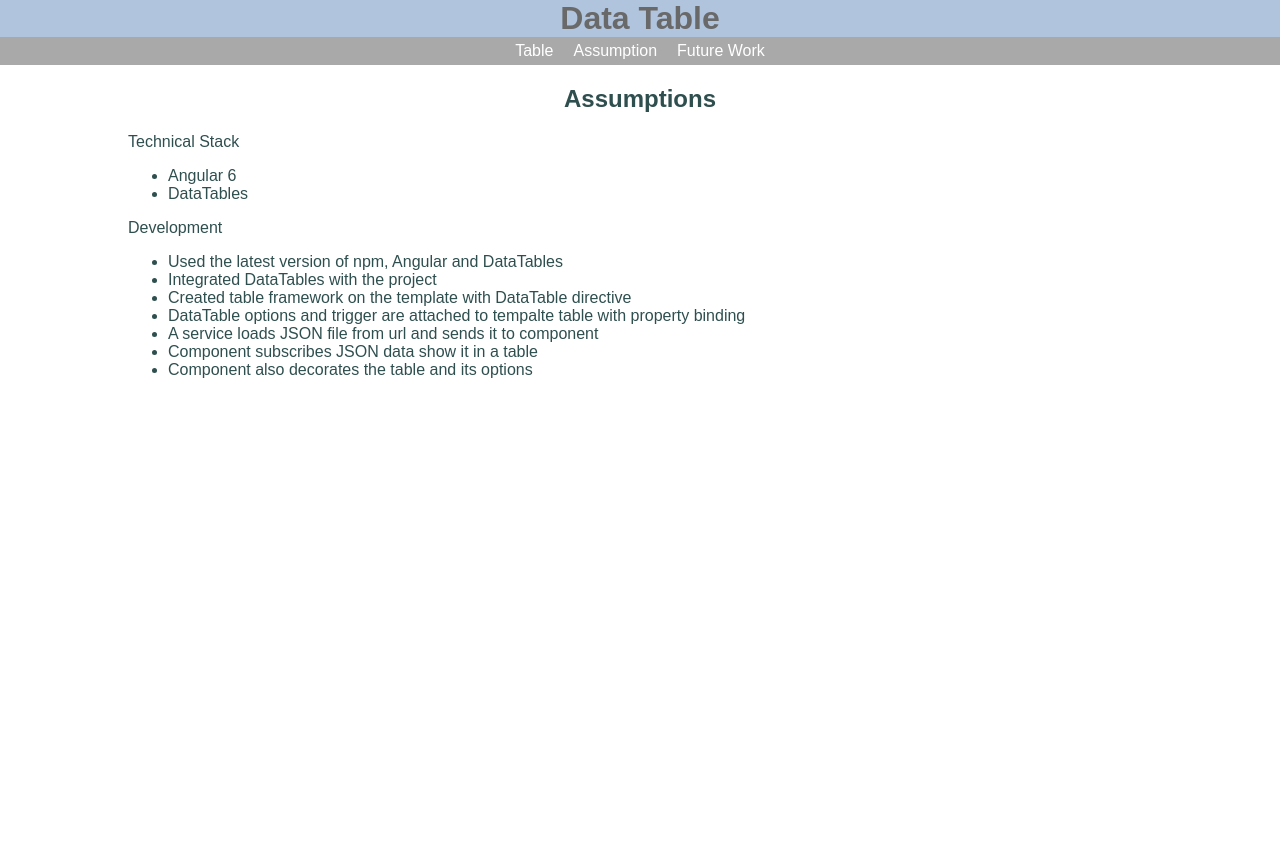
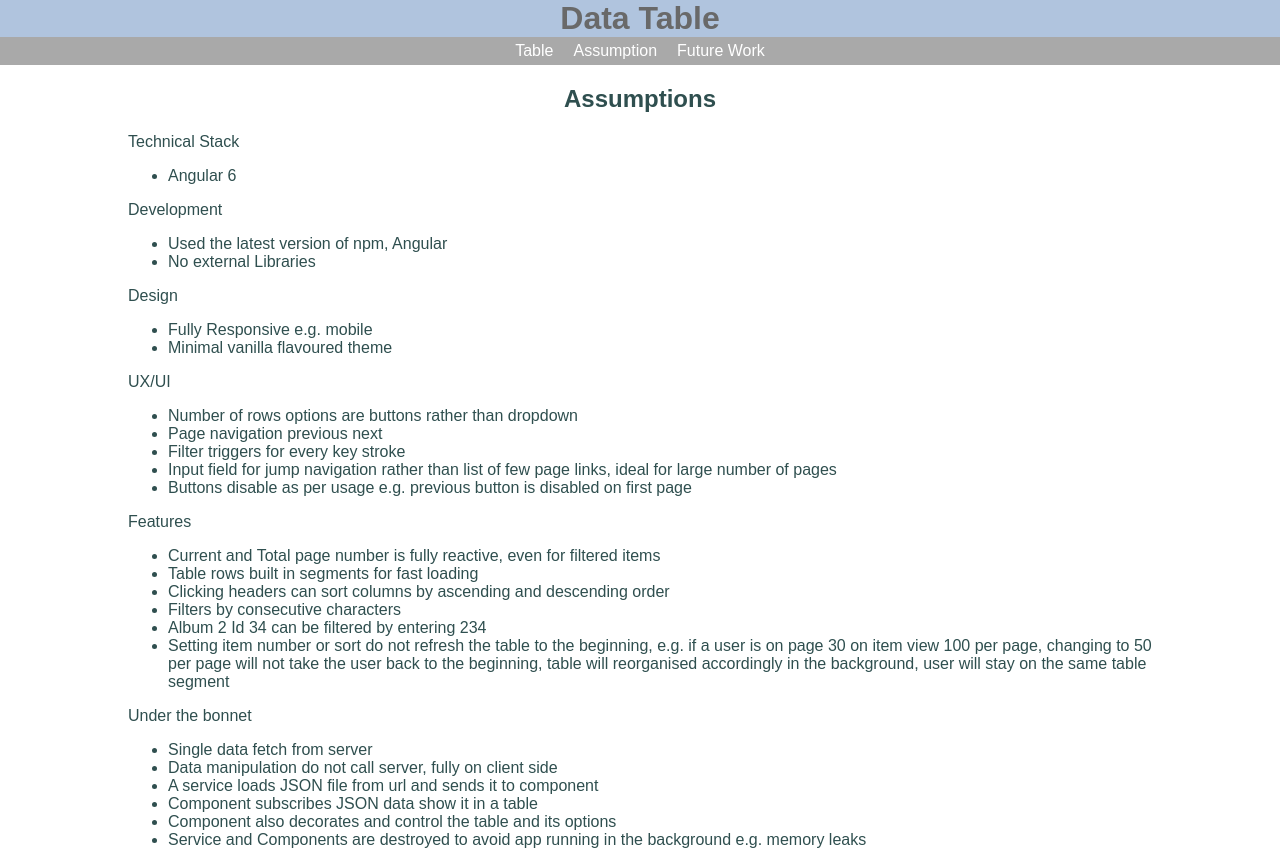
Before and after one commit to fuadhaider/angular-dynamic-data-table, an Angular app: page /assumption in a window 1280 px wide. Before the commit the page ends 800 px from the top, so only its background shows below. Built offline with nearby package versions, Linux system fonts and the light colour scheme.

Commit message:
all done

```diff
--- a/src/app/assumption/assumption.component.html
+++ b/src/app/assumption/assumption.component.html
@@ -3,17 +3,51 @@
 <p>Technical Stack</p>
 <ul>
   <li>Angular 6</li>
-  <li>DataTables</li>
 </ul>
 
 <p>Development</p>
 <ul>
-  <li>Used the latest version of npm, Angular and DataTables</li>
-  <li>Integrated DataTables with the project</li>
-  <li>Created table framework on the template with DataTable directive</li>
-  <li>DataTable options and trigger are attached to tempalte table with property
-    binding</li>
+  <li>Used the latest version of npm, Angular</li>
+  <li>No external Libraries</li>
+</ul>
+
+<p>Design</p>
+<ul>
+  <li>Fully Responsive e.g. mobile</li>
+  <li>Minimal vanilla flavoured theme</li>
+</ul>
+
+<p>UX/UI</p>
+<ul>
+  <li>Number of rows options are buttons rather than dropdown</li>
+  <li>Page navigation previous next</li>
+  <li>Filter triggers for every key stroke</li>
+  <li>Input field for jump navigation rather than list of few page links,
+     ideal for large number of pages</li>
+  <li>Buttons disable as per usage e.g. previous button is disabled on
+    first page</li>
+</ul>
+
+<p>Features</p>
+<ul>
+  <li>Current and Total page number is fully reactive, even for filtered items</li>
+  <li>Table rows built in segments for fast loading</li>
+  <li>Clicking headers can sort columns by ascending and descending order</li>
+  <li>Filters by consecutive characters</li>
+  <li>Album 2 Id 34 can be filtered by entering 234</li>
+  <li>Setting item number or sort do not refresh the table to the beginning,
+    e.g. if a user is on page 30 on item view 100 per page, changing to 50 per
+    page will not take the user back to the beginning, table will reorganised
+    accordingly in the background, user will stay on the same table segment</li>
+</ul>
+
+<p>Under the bonnet</p>
+<ul>
+  <li>Single data fetch from server</li>
+  <li>Data manipulation do not call server, fully on client side</li>
   <li>A service loads JSON file from url and sends it to component</li>
   <li>Component subscribes JSON data show it in a table</li>
-  <li>Component also decorates the table and its options</li>
+  <li>Component also decorates and control the table and its options</li>
+  <li>Service and Components are destroyed to avoid app running in the background
+    e.g. memory leaks</li>
 </ul>
--- a/src/app/future-work/future-work.component.html
+++ b/src/app/future-work/future-work.component.html
@@ -3,19 +3,19 @@
 
 <p>Design</p>
 <ul>
-  <li>URL or long text can be made more responsive with hide/show,
-    sub-rows, tooltips etc.</li>
-  <li>Sorting arrows on table header can be centred</li>
+  <li>As it is customed made, any theme can be integrated, depends on end users</li>
   <li>Can add more colours to the table header, columns, rows using
     Analogous or Split Complementary Schemes
   </li>
+  <li>URL or long text can be made more responsive with hide/show,
+    sub-rows, tooltips etc.</li>
   <li>Show Entry and Search options can be made more attractive by size
     and highlight on hovering effect</li>
+  <li>Input field, buttons can be converted into dropdown, linked list etc.</li>
 </ul>
 
 <p>Features</p>
 <ul>
-  <li>Speed up loading time by loading data by in segments</li>
   <li>Dynamic table can be created; app will fetch JSON keys as headers,
    build number of columns based on the number of JSON properties</li>
    <li>Other data formats can be used e.g. XML</li>
@@ -24,6 +24,9 @@
   <li>Graphs and Charts can be generated integrating D3js, depends on the
     type on data</li>
   <li>Custom and individual column filtering input box</li>
+  <li>Advanced search can be created</li>
+  <li>Input validation can be done easily</li>
   <li>Multiple tables</li>
   <li>Options to add/remove or show/hide columns</li>
+  <li>Option to add/remove items/rows</li>
 </ul>
--- a/src/app/table-group/table-group.component.html
+++ b/src/app/table-group/table-group.component.html
@@ -22,7 +22,8 @@
       <td id="page-input">
           Page number
           <input #pageInput (keyup.enter)="getPageNumber(pageInput.value)"
-          max="" min="">
+
+          placeholder="1 to {{totalPageNumber}}">
           <button (click)="getPageNumber(pageInput.value)">Enter</button>
       </td>
     </tr>
--- a/src/app/table-group/table-group.component.ts
+++ b/src/app/table-group/table-group.component.ts
@@ -30,7 +30,6 @@ export class TableGroupComponent implements OnInit {
     this.loadDataService.getUrlData().subscribe(data => {
       this.dataArray = data;
       this.showData = this.dataArray;
-      console.log(this.showData);
       this.getTotalPage();
       this.getCurrentPage();
     });
```
